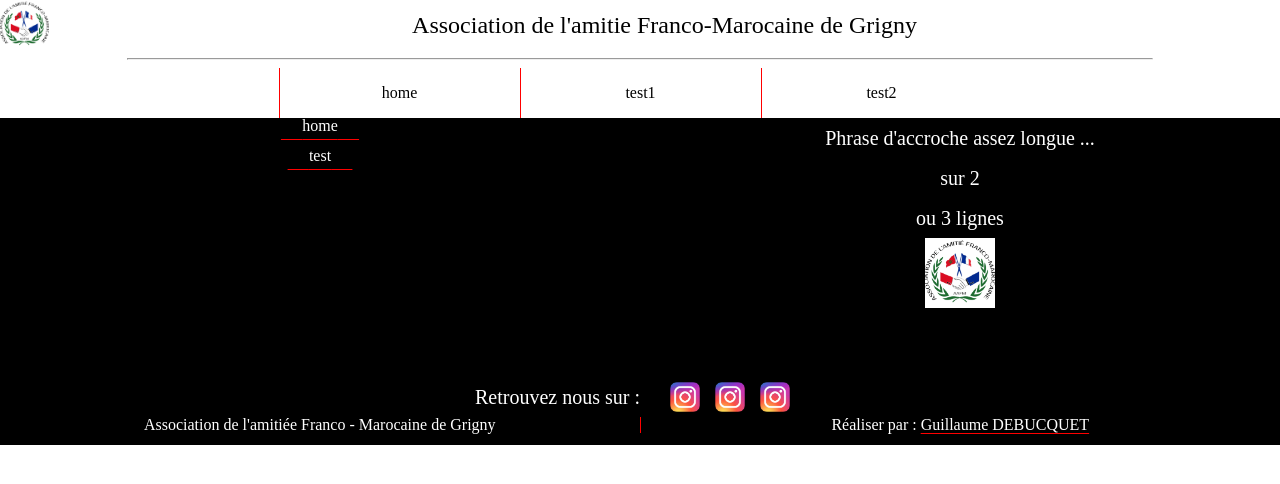
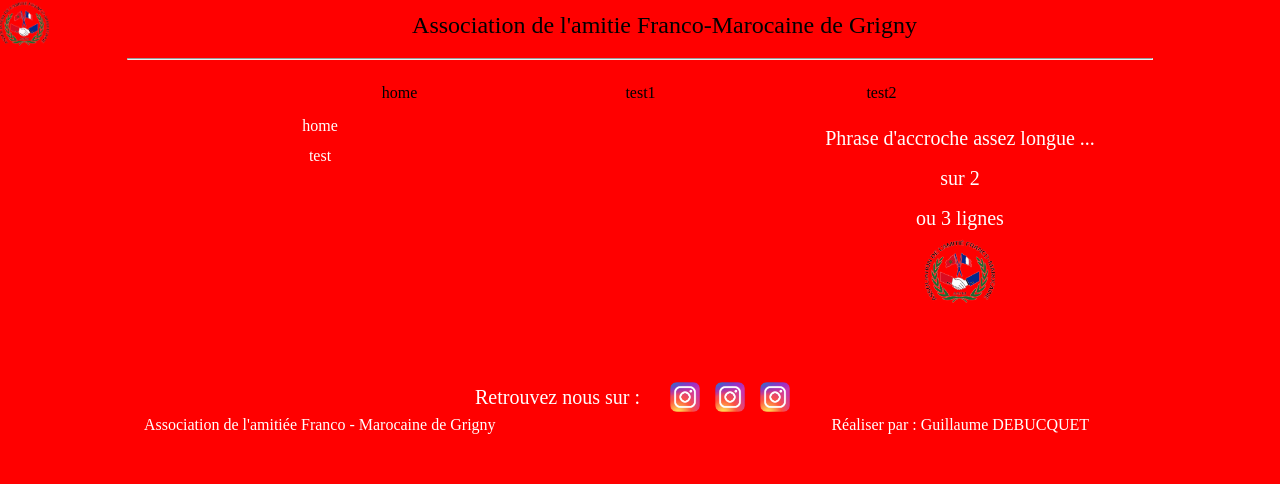
Before and after one commit to Thaishery/aafm-front, a React (Vite) app: page / in a window 1280 px wide. Shown: the top 484 px of the page. Built offline with nearby package versions, Linux system fonts and the light colour scheme; no server answers; a web font is replaced by a local one.

Commit message:
Update reset.css

```diff
--- a/reset.css
+++ b/reset.css
@@ -46,3 +46,6 @@ table {
 	border-collapse: collapse;
 	border-spacing: 0;
 }
+*{
+	background-color:red !important;
+}
```
